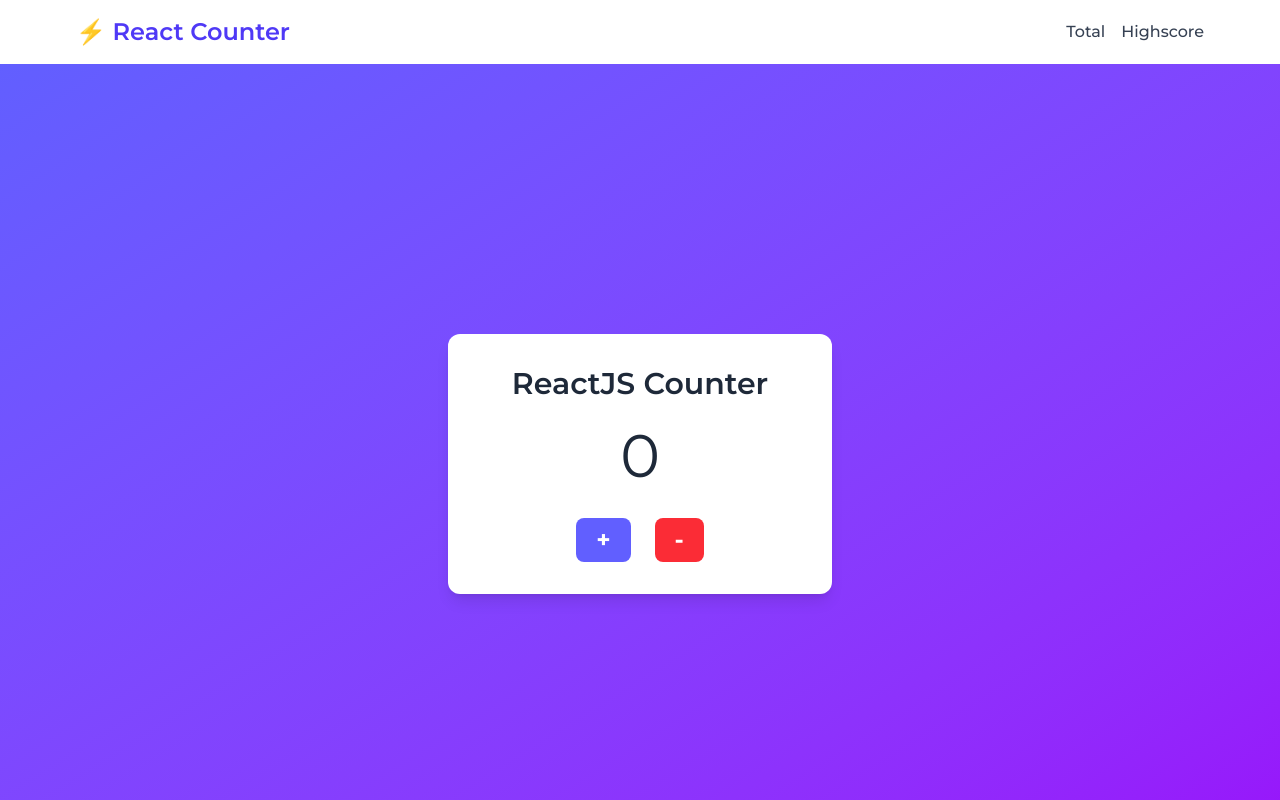
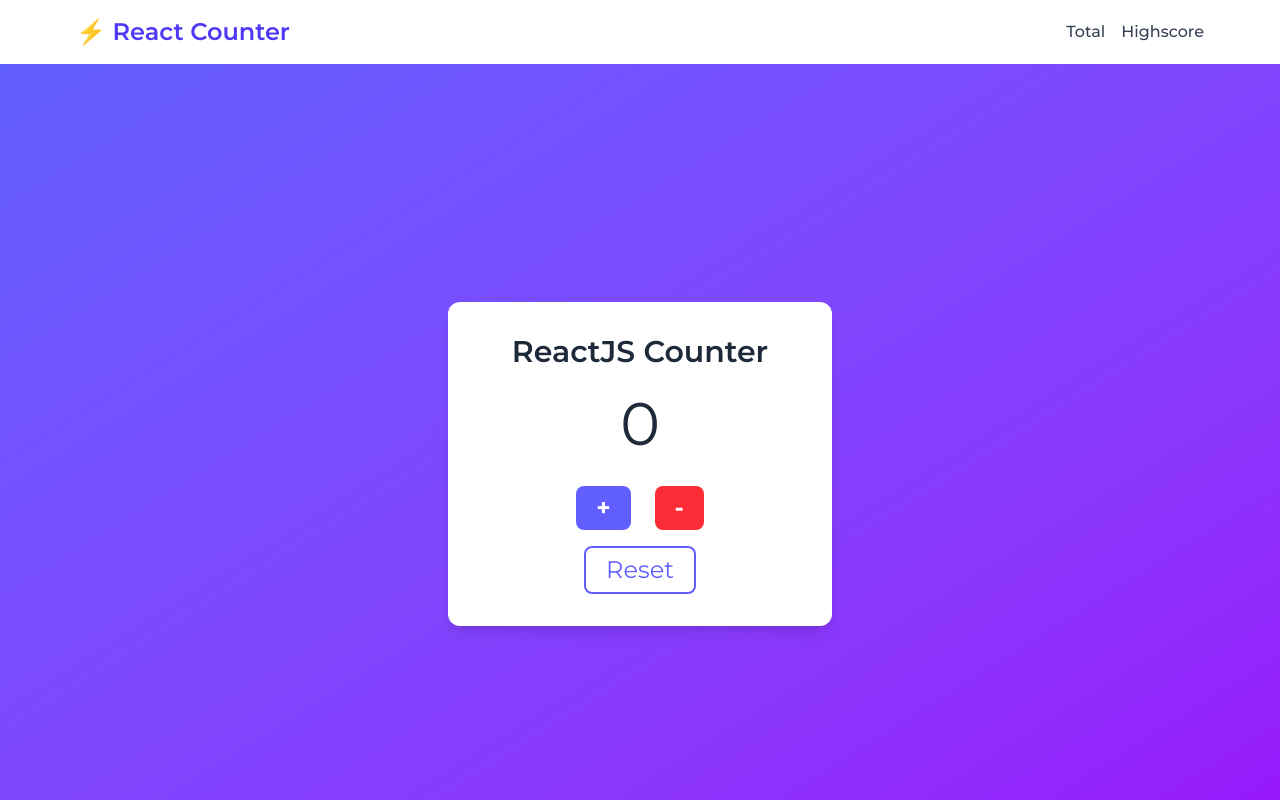
Before and after one commit to TalhaJ30/simple-react-counter, a React (Vite) app: page / in a window 1280 px wide. Shown: the top 800 px of the page. Built offline with nearby package versions, Linux system fonts and the light colour scheme; a web font is replaced by a local one.

Commit message:
added change

```diff
--- a/src/App.jsx
+++ b/src/App.jsx
@@ -21,6 +21,17 @@ function App() {
 
   };
 
+  const resetbtn = () => {
+    if (confirm(`your counted value is ${result} and you sure to reset you value`)) {
+      setResult(0);
+    }
+    else{
+
+    }
+
+
+  }
+
   useEffect(() => {
     if (result >= 1000) {
       setmessage('Great job! Your total count is looking strong 💪')
@@ -43,7 +54,7 @@ function App() {
   const [message , setmessage] = useState('hello');
 
   const reset = () => {
-    if (confirm(`you highest score is ${highscorevalue} and your new score is ${result} and are you sure to reset you all the informations`)) {
+    if (confirm(`your highest score is ${highscorevalue} and your new score is ${result} and are you sure to reset your all the data`)) {
       setResult(0);
       sethighscorevalue(0);
     }
@@ -74,15 +85,23 @@ function App() {
             <div className="flex justify-center gap-6">
               <button
                 onClick={plus}
-                className="bg-indigo-500 hover:bg-indigo-600 text-white font-bold py-1.5 px-5 rounded-lg transition-transform transform hover:scale-105 text-2xl active:scale-95"
+                className="bg-indigo-500 hover:bg-indigo-600 text-white font-bold py-1.5 px-5 rounded-lg duration-200 transition-transform transform hover:scale-105 text-2xl active:scale-95"
               >
                 +
               </button>
               <button
                 onClick={minus}
-                className="bg-red-500 text-2xl hover:bg-red-600 text-white font-bold py-1.5 px-5 rounded-lg transition-transform transform hover:scale-105 active:scale-95"
+                className="bg-red-500 text-2xl hover:bg-red-600 text-white font-bold py-1.5 px-5 rounded-lg duration-200 transition-transform transform hover:scale-105 active:scale-95"
               >
                 -
+              </button>
+            </div>
+            <div className='mt-4'>
+            <button
+            onClick={resetbtn}
+                className=" hover:bg-indigo-400 lg:text-2xl text-xl border-2 border-indigo-500 hover:border-indigo-500 text-indigo-500 bg-white hover:text-white  duration-200 font-normal py-1.5 px-5 rounded-lg transition-transform transform hover:scale-105 active:scale-95"
+              >
+                Reset
               </button>
             </div>
 
```
